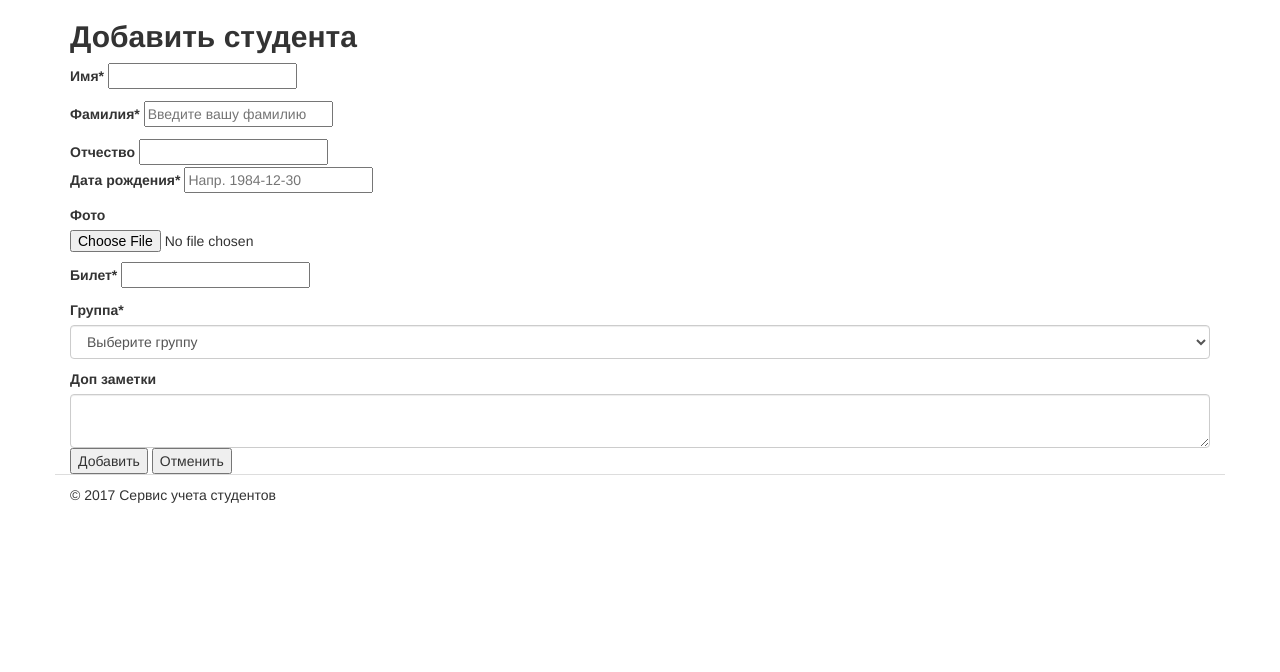
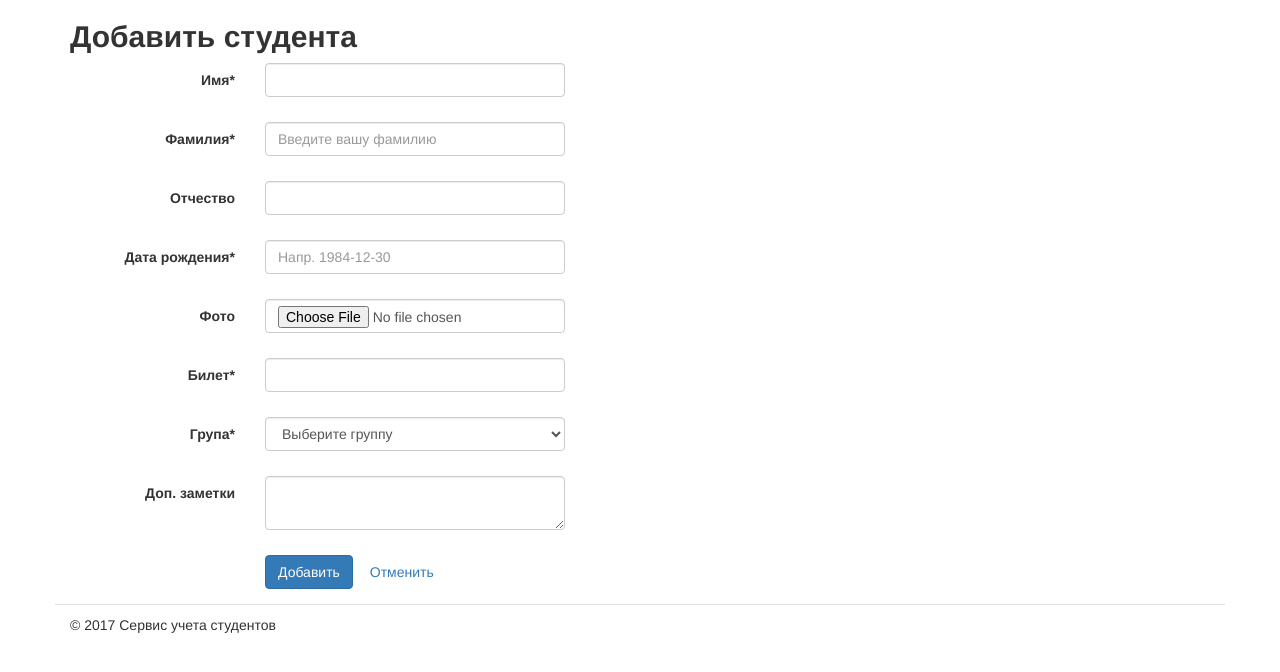
Before and after one commit to Volhen/NewStudents, a Django app: page /students/add/ in a window 1280 px wide. Shown: the top 672 px of the page. Run offline with Django 3.2, Linux system fonts and the light colour scheme; data comes from the database, SQL or seed files in the repository; some libraries are stand-ins or nearby versions.

Commit message:
17.08.17 - add final

```diff
--- a/students/static/css/main.css
+++ b/students/static/css/main.css
@@ -36,10 +36,19 @@ h6 {
 
 #group-selector select {
     margin: 0;
-    width: 85%;
+    width: 80%;
     background-color: #ffffff;
     border: 1px solid #cccccc;
     height: 30 px;
     line-height: 30px;
     color: #555555;
 }
+
+
+/* Form Styles */
+
+input,
+select,
+textarea {
+    max-width: 300px;
+}
--- a/students/templates/students/students_add.html
+++ b/students/templates/students/students_add.html
@@ -1,54 +1,78 @@
-{% extends "students/base.html" %} {% load static from staticfiles %} {% block meta_title %}Добавить студента{% endblock meta_title %} {% block title %}Добавить студента{% endblock title %} {% block heder %}{% endblock heder %} {% block content %}
+{% extends "students/base.html" %} {% load static from staticfiles %} {% block meta_title %}Добавить студента{% endblock meta_title %} {% block title %}Добавить студента{% endblock title %} {% block heder %}{% endblock heder %} {% block status_message%}
+{% if errors %}
+<div class="alert alert-warning" role="alert">Пожалуйста, исправьте следующие ошибки</div>
+{% endif %} {% endblock status_message %} {% block content %}
 <!-- Add Student-->
-<form action="{% url 'students_add'%}" method="post" enctype="multipart/form-data">
+<form action="." method="post" enctype="multipart/form-data" role="form" class="form-horizontal">
     {% csrf_token %}
 
-    <div>
-        <label for="first_name">Имя*</label>
-        <input type="text" value="{{requst.POST.first_name}}" name="first_name" id="fist_name" />
-        <span class="help-block">{{errors.first_name}}</span>
+    <div class="form-group {% if errors.first_name %}has-error{% endif %}">
+        <label for="first_name" class="col-sm-2 control-label">Имя*</label>
+        <div class="col-sm-10">
+            <input type="text" value="{{ request.POST.first_name }}" name="first_name" id="first_name" class="form-control" />
+            <span class="help-block">{{ errors.first_name }}</span>
+        </div>
     </div>
-    <div>
-        <label for="last_mame">Фамилия*</label>
-        <input type="text" value="{{requst.POST.last_name}}" name="last_name" id="last_name" placeholder="Введите вашу фамилию" />
-        <span class="help-block">{{errors.last_name}}</span>
+    <div class="form-group {% if errors.last_name %}has-error{% endif %}">
+        <label for="last_name" class="col-sm-2 control-label">Фамилия*</label>
+        <div class="col-sm-10">
+            <input type="text" value="{{ request.POST.first_name }}" name="last_name" id="last_name" placeholder="Введите вашу фамилию" class="form-control" />
+            <span class="help-block">{{ errors.last_name }}</span>
+        </div>
     </div>
-    <div>
-        <label for="middle_name">Отчество</label>
-        <input type="text" value="{{requst.POST.middle_name}}" name="middle_name" id="middle_name" />
+    <div class="form-group {% if errors.middle_name %}has-error{% endif %}">
+        <label for="middle_name" class="col-sm-2 control-label">Отчество</label>
+        <div class="col-sm-10">
+            <input type="text" value="{{ request.POST.first_name }}" name="middle_name" id="middle_name" class="form-control" />
+            <span class="help-block">{{ errors.middle_name }}</span>
+        </div>
     </div>
-    <div>
-        <label for="birthday">Дата рождения*</label>
-        <input type="text" value="{{requst.POST.birthday}}" name="birthday" id="birthday" placeholder="Напр. 1984-12-30" />
-        <span class="help-block">{{errors.birthday}}</span>
+    <div class="form-group {% if errors.birthday %}has-error{% endif %}">
+        <label for="birthday" class="col-sm-2 control-label">Дата рождения*</label>
+        <div class="col-sm-10">
+            <input type="text" value="{{ request.POST.birthday }}" name="birthday" id="birthday" placeholder="Напр. 1984-12-30" class="form-control" />
+            <span class="help-block">{{ errors.birthday }}</span>
+        </div>
     </div>
-    <div>
-        <label for="photo">Фото</label>
-        <input type="file" value="" name="photo" id="photo" />
-        <span class="help-block">{{errors.photo}}</span>
+    <div class="form-group {% if errors.photo %}has-error{% endif %}">
+        <label for="photo" class="col-sm-2 control-label">Фото</label>
+        <div class="col-sm-10">
+            <input type="file" value="" name="photo" id="photo" class="form-control" />
+            <span class="help-block">{{ errors.photo }}</span>
+        </div>
     </div>
-    <div>
-        <label for="ticket">Билет*</label>
-        <input type="text" value="{{requst.POST.ticket}}" name="ticket" id="ticket" />
-        <span class="help-block">{{errors.ticket}}</span>
+    <div class="form-group {% if errors.ticket %}has-error{% endif %}">
+        <label for="ticket" class="col-sm-2 control-label">Билет*</label>
+        <div class="col-sm-10">
+            <input type="text" value="{{ request.POST.ticket }}" name="ticket" id="ticket" class="form-control" />
+            <span class="help-block">{{ errors.ticket }}</span>
+        </div>
     </div>
-    <div>
-        <label for="student_group">Группа*</label>
-        <select name="student_group" id="student_group" class="form-control">
-            <option value="">Выберите группу</option>
-            {% for group in groups %}
-            <option value="{{group.id}}" {% if group.id == request.POST.student_group|add:0 %} selected='1'{%endif%}>{{group.title}}</option>
-            {%endfor%}
-        </select>
-        <span class="help-block">{{errors.student_group}}</span>
+    <div class="form-group {% if errors.student_group %}has-error{% endif %}">
+        <label for="student_group" class="col-sm-2 control-label">Група*</label>
+        <div class="col-sm-10">
+            <select name="student_group" id="student_group" class="form-control">
+                <option value="">Выберите группу</option>
+                {% for group in groups %}
+                <option value="{{ group.id }}" {% if group.id == request.POST.student_group|add:0 %}selected="1"{% endif %}>{{ group.title }}</option>
+                {% endfor %}
+            </select>
+            <span class="help-block">{{ errors.student_group }}</span>
+        </div>
     </div>
-    <div>
-        <label for="notes">Доп заметки</label>
-        <textarea name="notes" id="notes" class="form-control"></textarea>
+    <div class="form-group {% if errors.notes %}has-error{% endif %}">
+        <label for="notes" class="col-sm-2 control-label">Доп. заметки</label>
+        <div class="col-sm-10">
+            <textarea name="notes" id="notes" class="form-control">{{ request.POST.notes }}</textarea>
+            <span class="help-block">{{ errors.notes }}</span>
+        </div>
     </div>
-    <div>
-        <input type="submit" value="Добавить" name="add_button" />
-        <button type="submit" name="cancel_button">Отменить</button>
+    <div class="form-group">
+        <label class="col-sm-2 control-label"></label>
+        <div class="col-sm-10">
+            <input type="submit" value="Добавить" name="add_button" class="btn btn-primary" />
+            <button type="submit" name="cancel_button" class="btn btn-link">Отменить</button>
+        </div>
     </div>
 </form>
 {% endblock content %}
--- a/students/views/students.py
+++ b/students/views/students.py
@@ -90,18 +90,20 @@ def students_add(request):
                     data['student_group'] = groups[0]
 
 
-            photo = request.FILES.get('photo')
-            MAX_SIZE = 2097152 #2 mb in b
-            photo_name = photo.name
-            format_photo = photo_name.strip('.')[-3:]
+            #проверка по фото!!!
+            if request.FILES.get('photo'):
+                photo = request.FILES.get('photo')
+                MAX_SIZE = 2097152 #2 mb in b
+                photo_name = photo.name
+                format_photo = photo_name[-3:]
 
-            if format_photo in ('peg','jpg','png','gif'):
-                if photo.size > MAX_SIZE:
-                   errors['photo'] = u"Розмер фото очень большой"
+                if format_photo in ('peg','jpg','png','gif'):
+                    if photo.size > MAX_SIZE:
+                        errors['photo'] = u"Розмер фото очень большой"
+                    else:
+                        data['photo'] = photo
                 else:
-                    data['photo'] = photo
-            else:
-                errors['photo'] = u"Формат файла не соответствует"
+                    errors['photo'] = u"Формат файла не соответствует"
 
             # save student
             if not errors:
```
